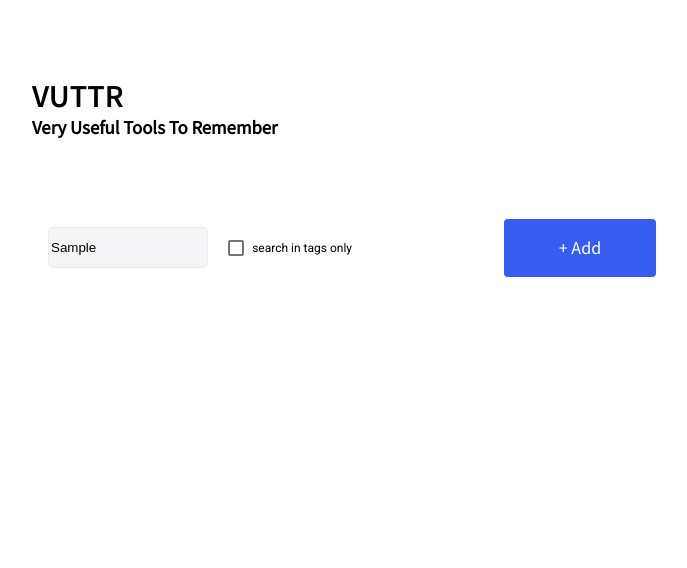
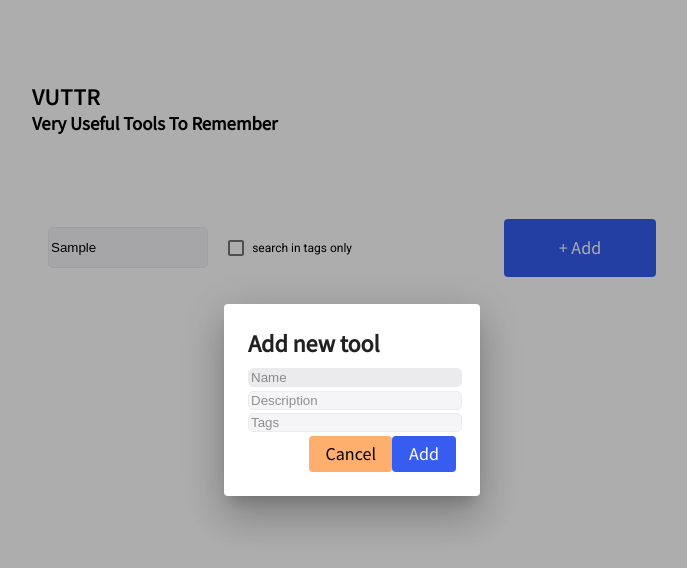
Before and after one commit to rbrenor2/VUTTRApp, an Angular app: page / in a window 1280 px wide. Both pictures are taken after typing "Sample" into the empty fields and a click on the button "+ Add". Shown: the top 568 px of the page, without its empty margins (288-975 px from the left). Built offline with nearby package versions, Linux system fonts and the light colour scheme; no server answers.

Commit message:
Add dialog created

```diff
--- a/src/app/app.module.ts
+++ b/src/app/app.module.ts
@@ -17,13 +17,16 @@ import { MatButtonModule } from "@angular/material/button";
 import { MatCheckboxModule } from "@angular/material/checkbox";
 import { MatInputModule } from "@angular/material/input";
 import { MatProgressBarModule } from "@angular/material/progress-bar";
+import { MatDialogModule } from "@angular/material/dialog";
+import { AddDialogComponent } from "./pages/home/components/add-dialog/add-dialog.component";
 
 @NgModule({
   declarations: [
     AppComponent,
     HomeComponent,
     LoginComponent,
-    ToolCardComponent
+    ToolCardComponent,
+    AddDialogComponent
   ],
   imports: [
     BrowserModule,
@@ -36,9 +39,10 @@ import { MatProgressBarModule } from "@angular/material/progress-bar";
     MatButtonModule,
     MatCheckboxModule,
     MatInputModule,
-    MatProgressBarModule
+    MatProgressBarModule,
+    MatDialogModule
   ],
-  entryComponents: [],
+  entryComponents: [AddDialogComponent],
   providers: [VuttrApiService],
   bootstrap: [AppComponent]
 })
--- /dev/null
+++ b/src/app/pages/home/components/add-dialog/add-dialog.component.html
@@ -0,0 +1,28 @@
+<div class="container">
+  <h1 class="title">
+    Add new tool
+  </h1>
+  <div class="form">
+    <input matInput class="search-input" placeholder="Name" value="" />
+    <input matInput class="search-input" placeholder="Description" value="" />
+    <input matInput class="search-input" placeholder="Tags" value="" />
+  </div>
+  <div class="buttons">
+    <button
+      mat-flat-button
+      color="accent"
+      (click)="openDialog()"
+      class="vuttr-button-small"
+    >
+      Cancel
+    </button>
+    <button
+      mat-flat-button
+      color="primary"
+      (click)="openDialog()"
+      class="vuttr-button-small"
+    >
+      Add
+    </button>
+  </div>
+</div>
--- /dev/null
+++ b/src/app/pages/home/components/add-dialog/add-dialog.component.scss
@@ -0,0 +1,16 @@
+h1 {
+  margin: 0;
+}
+
+.title {
+  margin-bottom: 5%;
+}
+
+input {
+  margin-bottom: 2%;
+}
+
+.buttons {
+  display: flex;
+  justify-content: flex-end;
+}
--- /dev/null
+++ b/src/app/pages/home/components/add-dialog/add-dialog.component.ts
@@ -0,0 +1,15 @@
+import { Component, OnInit } from '@angular/core';
+
+@Component({
+  selector: 'app-add-dialog',
+  templateUrl: './add-dialog.component.html',
+  styleUrls: ['./add-dialog.component.scss']
+})
+export class AddDialogComponent implements OnInit {
+
+  constructor() { }
+
+  ngOnInit() {
+  }
+
+}
--- a/src/app/pages/home/home.component.html
+++ b/src/app/pages/home/home.component.html
@@ -18,7 +18,12 @@
         >
       </div>
 
-      <button mat-flat-button color="primary" class="vuttr-button-small">
+      <button
+        mat-flat-button
+        color="primary"
+        (click)="openDialog()"
+        class="vuttr-button-small"
+      >
         + Add
       </button>
     </div>
--- a/src/app/pages/home/home.component.scss
+++ b/src/app/pages/home/home.component.scss
@@ -94,23 +94,23 @@ button:active {
   background: #244aa8;
 }
 
-input {
-  display: flex;
-  width: 100%;
-  height: 100%;
-  background: #f5f4f6 0% 0% no-repeat padding-box;
-  border: 1px solid #ebeaed;
-  border-radius: 5px;
-  opacity: 1;
-}
+// input {
+//   display: flex;
+//   width: 100%;
+//   height: 100%;
+//   background: #f5f4f6 0% 0% no-repeat padding-box;
+//   border: 1px solid #ebeaed;
+//   border-radius: 5px;
+//   opacity: 1;
+// }
 
-input:focus {
-  background-color: #ebeaed;
-}
+// input:focus {
+//   background-color: #ebeaed;
+// }
 
-*:focus {
-  outline: none;
-}
+// *:focus {
+//   outline: none;
+// }
 
 .loading {
   display: flex;
--- a/src/app/pages/home/home.component.ts
+++ b/src/app/pages/home/home.component.ts
@@ -6,6 +6,8 @@ import {
 } from "@angular/core";
 import { Tool } from "src/app/models/Tool.model";
 import { VuttrApiService } from "src/app/services/vuttr-api.service";
+import { MatDialog } from "@angular/material/dialog";
+import { AddDialogComponent } from "./components/add-dialog/add-dialog.component";
 
 const testTool = new Tool(
   "Brenos Tool",
@@ -24,7 +26,7 @@ export class HomeComponent implements OnInit {
   onlyTags: boolean = false;
   loading: boolean = true;
 
-  constructor(private _vuttrApi: VuttrApiService) {}
+  constructor(private _vuttrApi: VuttrApiService, public dialog: MatDialog) {}
 
   ngOnInit() {
     this._vuttrApi.$loading.subscribe(value => {
@@ -41,4 +43,16 @@ export class HomeComponent implements OnInit {
       this._vuttrApi.getToolByTitle(value);
     }
   }
+
+  openDialog(): void {
+    const dialogRef = this.dialog.open(AddDialogComponent, {
+      width: "20%",
+      data: {}
+    });
+
+    dialogRef.afterClosed().subscribe(result => {
+      console.log("The dialog was closed");
+      // this.animal = result;
+    });
+  }
 }
--- a/src/assets/themes/vuttr-style.scss
+++ b/src/assets/themes/vuttr-style.scss
@@ -215,6 +215,29 @@ $vuttr-theme: mat-light-theme(
   font-size: 18px;
 }
 
+h1 {
+  font-family: "Source Regular";
+  font-size: 24px;
+}
+
+input {
+  display: flex;
+  width: 100%;
+  height: 100%;
+  background: #f5f4f6 0% 0% no-repeat padding-box;
+  border: 1px solid #ebeaed;
+  border-radius: 5px;
+  opacity: 1;
+}
+
+input:focus {
+  background-color: #ebeaed;
+}
+
+*:focus {
+  outline: none;
+}
+
 // Include theme styles for core and each component used in your app.
 // Alternatively, you can import and @include the theme mixins for each component
 // that you are using.
```
Also changed, not shown: 1 other file (tests, documents, lock files or other folders).
